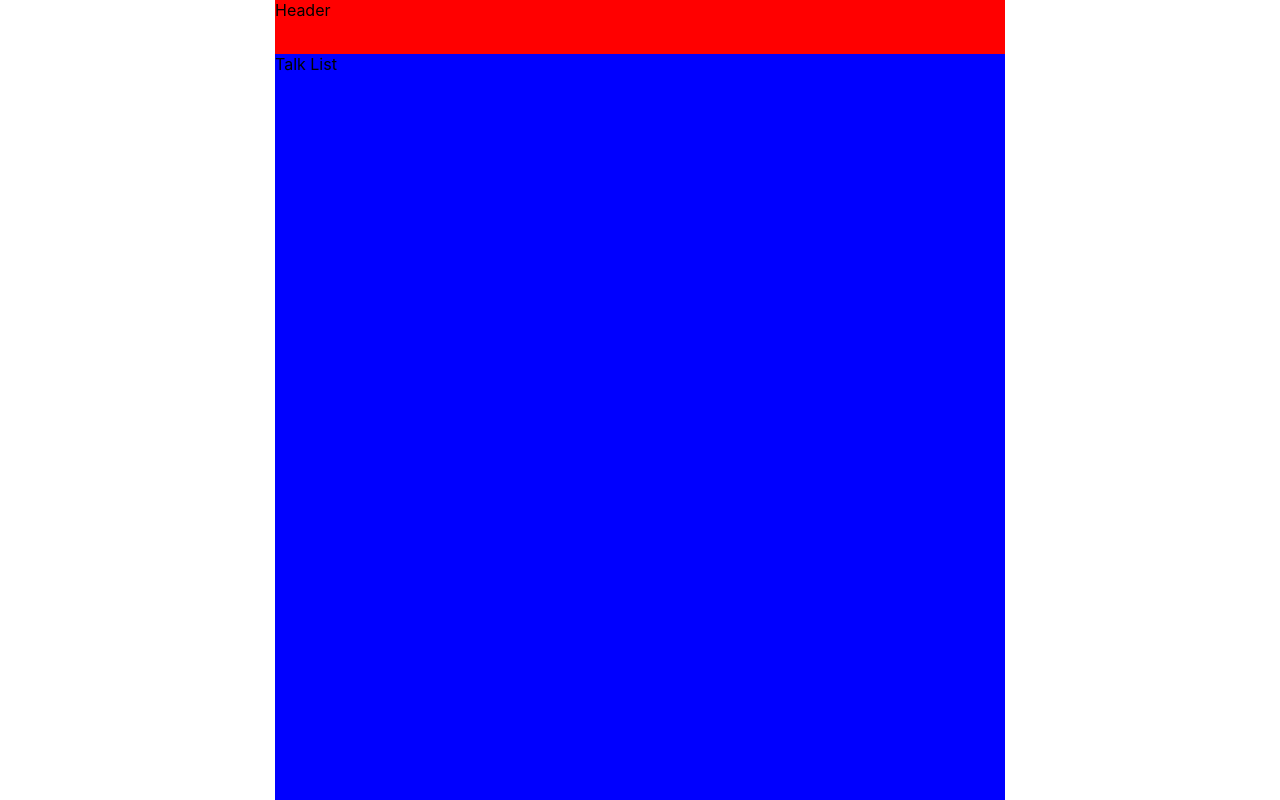
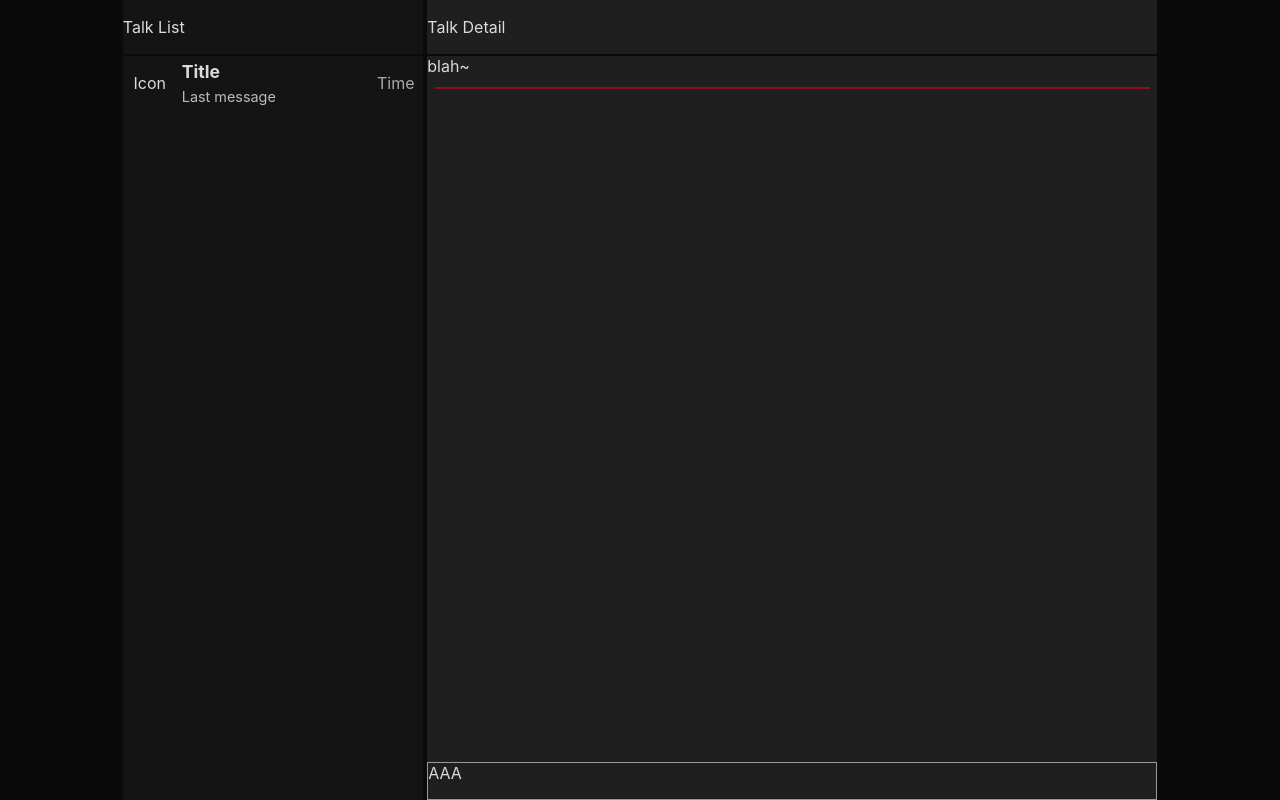
Before and after one commit to love4rh/life-talk, a React (Create React App) app in the folder webApp/: page / in a window 1280 px wide. Built offline with nearby package versions, Linux system fonts and the light colour scheme.

Commit message:
works at 2023-01-16

```diff
--- a/webApp/src/app/App.js
+++ b/webApp/src/app/App.js
@@ -25,8 +25,6 @@ const darkTheme = createTheme(
   koKR, // https://mui.com/material-ui/guides/localization/
 );
 
-
-console.log(darkTheme);
 
 
 class App extends Component {
--- a/webApp/src/view/MainFrame.js
+++ b/webApp/src/view/MainFrame.js
@@ -3,6 +3,8 @@ import React, { Component } from 'react';
 import * as T from './StyledElements';
 
 import TalkList from './TalkList';
+import TalkBoard from './TalkBoard';
+
 
 
 class MainFrame extends Component {
@@ -11,16 +13,29 @@ class MainFrame extends Component {
   }
 
   render () {
-    return (
-      <T.WholeBox>
-        <T.HeaderWrap>
-          <T.Header>Header</T.Header>
-        </T.HeaderWrap>
-        <T.Container>
-          <TalkList />
-        </T.Container>
-      </T.WholeBox>
-    );
+    const panelColor = ['#141414', '#1f1f1f'];
+
+    return (<T.WholeBox>
+      <T.HStack>
+
+        <T.VStack width={'300px'}>
+          <T.Header bgColor={panelColor[0]}>Talk List</T.Header>
+          <T.Container bgColor={panelColor[0]}>
+            <TalkList />
+          </T.Container>
+        </T.VStack>
+
+        <T.Box width={5}>&nbsp;</T.Box>
+
+        <T.VStack width={'730px'}>
+        <T.Header bgColor={panelColor[1]}>Talk Detail</T.Header>
+          <T.Container bgColor={panelColor[1]}>
+            <TalkBoard />
+          </T.Container>
+        </T.VStack>
+
+      </T.HStack>
+    </T.WholeBox>);
   }
 
 };
--- a/webApp/src/view/StyledElements.js
+++ b/webApp/src/view/StyledElements.js
@@ -2,8 +2,14 @@ import styled from 'styled-components';
 
 // refer: https://velog.io/@sorious77/React-Styled-Components-%EC%82%AC%EC%9A%A9-%EB%B0%A9%EB%B2%95-e9o4rnfq
 
+const bgScreen = '#0a0a0a';
+
 const headerHeight = 54;
 const containerWidth = 730;
+const lineHeight = 54;
+const inputHeight = 36;
+
+const headerColor = '#dbdbdb';
 
 
 export const WholeBox = styled.div`
@@ -13,37 +19,142 @@ export const WholeBox = styled.div`
   align-items: center;
   width: 100vw;
   height: 100vh;
+  background-color: ${bgScreen};
 `;
 
-export const BoxOne = styled.div`
-  background-color: ${(props) => props.bgColor};
-  width: 100px;
+export const Box = styled.div`
+  width: ${(p) => p.width || 5};
   height: 100px;
 `;
 
 // #cf6a87;
 
-export const HeaderWrap = styled.div`
-  width: 100%;
+export const ScrollStyledDiv = styled.div`
+  overflow-y: auto;
+  &::-webkit-scrollbar {
+    display: none;
+    width: 12px; /*스크롤바의 너비*/
+    background-color: $scrollBGColor; /*스크롤바의 색상*/
+  }
+
+  &::-webkit-scrollbar-thumb {
+    background-color: $scrollThumbColor; /*스크롤바의 색상*/
+    background-clip: padding-box;
+    border: 1px solid transparent;
+    border-radius: 6px;
+  }
+
+  &::-webkit-scrollbar-track {
+    background-color: $scrollBGColor; /*스크롤바 트랙 색상*/
+  }
+`;
+
+
+export const HStack = styled.div`
+  height: ${(p) => p.height || '100%'};
+  display: flex;
+  flex-direction: row;
+`;
+
+export const VStack = styled.div`
+  width: ${(p) => p.width || '100%'};
   display: flex;
   flex-direction: column;
-  align-items: center;
 `;
 
 export const Header = styled.div`
   height: ${headerHeight}px;
-  background-color: red;
+  color: #dbdbdb;
+  background-color: ${(p) => p.bgColor || bgScreen};
   width: 100%;
-  max-width: ${containerWidth}px;
+  border-bottom: 1px solid ${bgScreen};
+  display: flex;
+  align-items: center;
 `;
 
-export const Container = styled.div`
+export const Container = styled(ScrollStyledDiv)`
   flex: 1;
-  background-color: blue;
   width: 100%;
+  color: #dbdbdb;
+  background-color: ${(p) => p.bgColor || bgScreen};
+  height: calc(100vh - ${headerHeight}px);
+  border-top: 1px solid ${bgScreen};
+`;
+
+
+// List for TalkBoard
+
+export const ListBox = styled.div`
+  flex: 1;
+  width: ${(p) => p.width || '100%'};
   height: calc(100vh - ${headerHeight}px);
   max-width: ${containerWidth}px;
 `;
 
-export const Box = styled.div`
+export const ListBoxItem = styled.div`
+  cursor: pointer;
+  display: flex;
+  height: ${lineHeight}px;
+
+  &:hover {
+    background-color: white;
+  }
 `;
+
+export const ListBoxIcon = styled.div`
+  width: ${lineHeight}px;
+  height: ${lineHeight}px;
+  display: flex;
+  align-items: center;
+  justify-content: center;
+`;
+
+export const ListBoxBody = styled.div`
+  flex: 1;
+  margin-left: 5px;
+  margin-right: 5px;
+  display: flex;
+  flex-direction: column;
+  justify-content: space-evenly;
+`;
+
+export const ListBoxTitle = styled.div`
+  font-weight: bolder;
+  font-size: 1.1rem;
+`;
+
+export const ListBoxMessage = styled.div`
+  color: #bbb;
+  font-size: 0.9rem;
+`;
+
+export const ListBoxTime = styled.div`
+  color: #aaa;
+  width: ${lineHeight}px;
+  height: ${lineHeight}px;
+  display: flex;
+  align-items: center;
+  justify-content: center;
+`;
+
+
+
+// TalkBoard
+
+export const TalkBox = styled.div`
+  height: 100%;
+  display: flex;
+  flex-direction: column;
+`;
+
+export const TalkBoard = styled.div`
+  flex: 1;
+  display: flex;
+  flex-direction: column;
+`;
+
+export const TalkInputBox = styled.div`
+  height: ${inputHeight}px;
+  border: 1px #999 solid;
+  max-height: ${inputHeight * 2}px;
+`;
--- /dev/null
+++ b/webApp/src/view/TalkBoard.js
@@ -0,0 +1,31 @@
+import React, { Component } from 'react';
+
+import * as T from './StyledElements';
+
+
+class TalkBoard extends Component {
+  constructor (props) {
+    super(props);
+  }
+
+  render () {
+    return (
+      <T.TalkBox>
+
+        <T.TalkBoard>
+          blah~
+
+          <svg height="24" width="98%" style={{ margin: '0 1%' }}>
+            <line x1="0" y1="12" x2="100%" y2="12" style={{ stroke:'rgb(255,0,0)', strokeWidth: 1 }} />
+          </svg>
+        </T.TalkBoard>
+
+        <T.TalkInputBox>AAA</T.TalkInputBox>
+
+      </T.TalkBox>
+    );
+  }
+
+};
+
+export default TalkBoard;
--- a/webApp/src/view/TalkList.js
+++ b/webApp/src/view/TalkList.js
@@ -10,9 +10,16 @@ class TalkList extends Component {
 
   render () {
     return (
-      <div>
-        Talk List
-      </div>
+      <T.ListBox>
+        <T.ListBoxItem>
+          <T.ListBoxIcon>Icon</T.ListBoxIcon>
+          <T.ListBoxBody>
+            <T.ListBoxTitle>Title</T.ListBoxTitle>
+            <T.ListBoxMessage>Last message</T.ListBoxMessage>
+          </T.ListBoxBody>
+          <T.ListBoxTime>Time</T.ListBoxTime>
+        </T.ListBoxItem>
+      </T.ListBox>
     );
   }
 
```
Also changed, not shown: webApp/src/view/refer.scss (added, +43 -0 lines), 1 other file (tests, documents, lock files or other folders).
